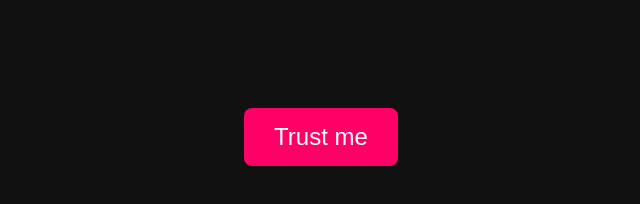
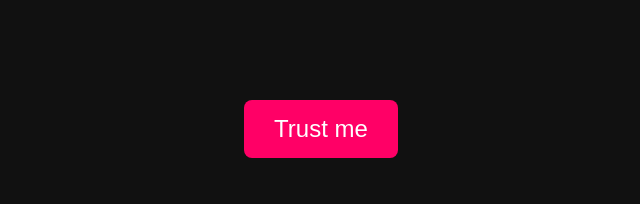
Before and after one commit to sarihalhal22/trust-me, a plain HTML site: page index.html in a window 1280 px wide. Shown: the whole page, without its empty margins (319-959 px from the left). Drawn offline with Linux system fonts and the light colour scheme.

Commit message:
Update style.css

```diff
--- a/style.css
+++ b/style.css
@@ -4,6 +4,13 @@ body {
   font-family: "Segoe UI", Tahoma, Geneva, Verdana, sans-serif;
   text-align: center;
   padding-top: 100px;
+  margin: 0;
+}
+
+.container {
+  max-width: 500px;
+  margin: 0 auto;
+  padding: 0 20px;
 }
 
 button {
```
